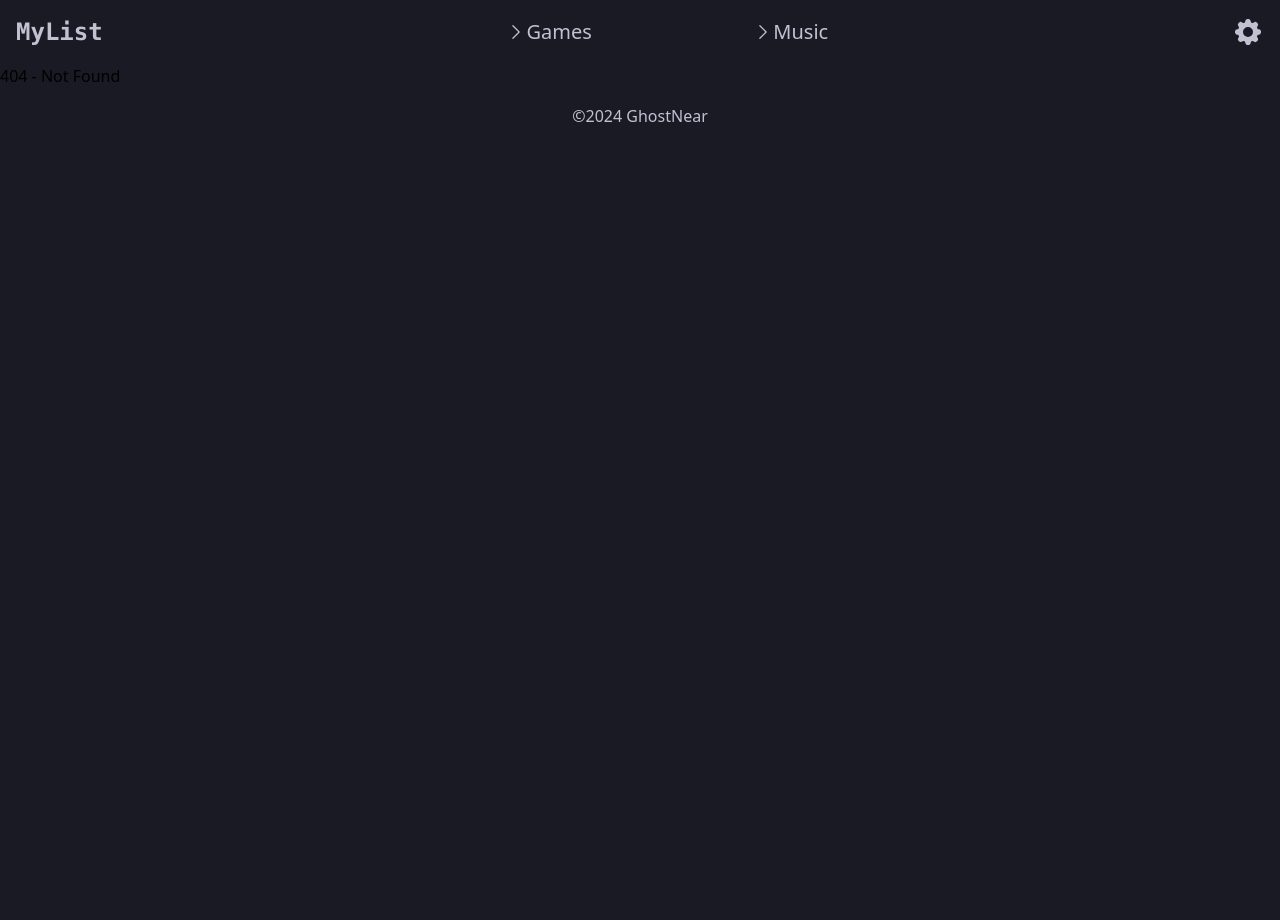
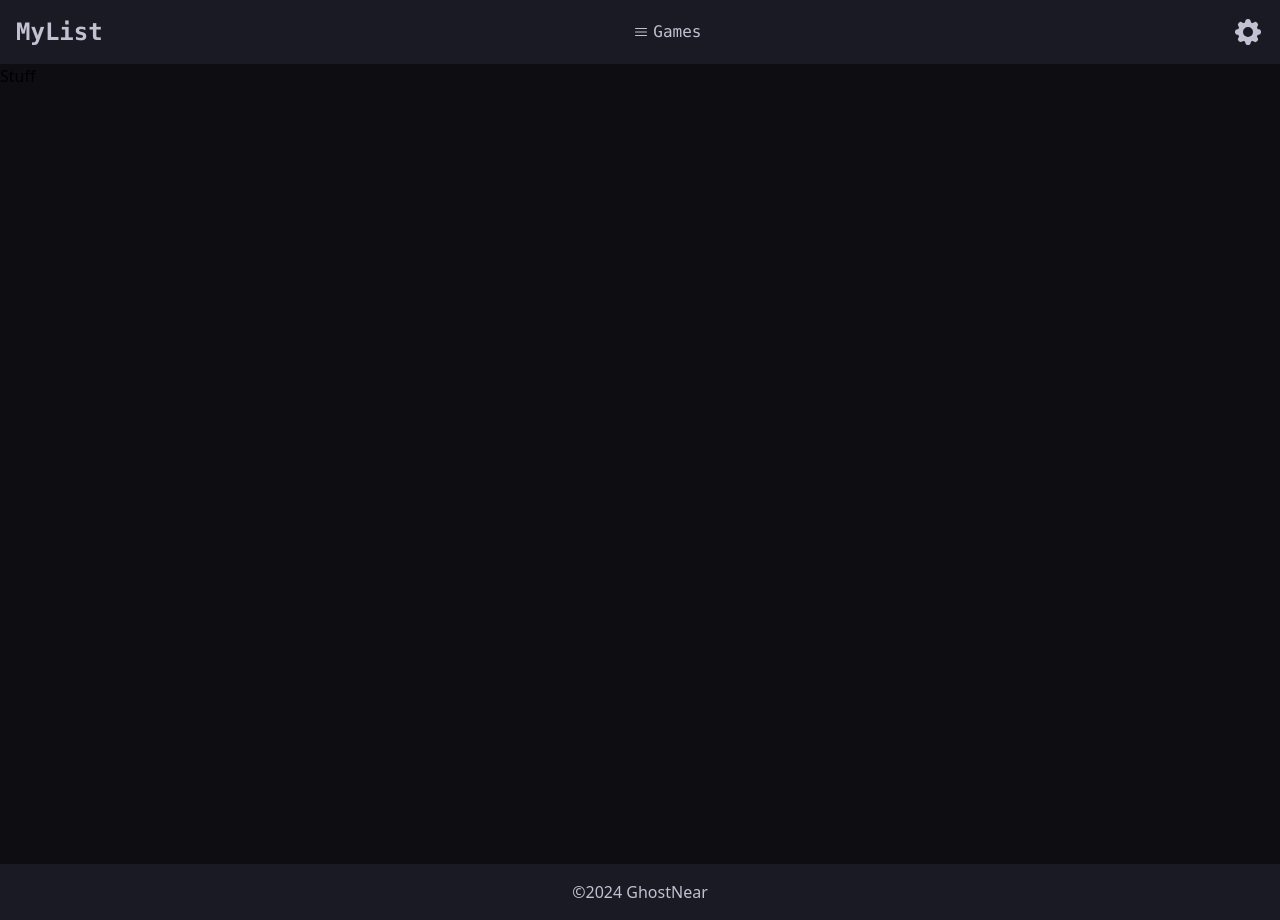
Before and after one commit to ghostnear/second-year-mpp, a React (Vite) app in the folder frontend/: page /games in a window 1280 px wide. Before the commit this address had no page. Before the commit the page ends 800 px from the top, so only its background shows below. Built offline with nearby package versions, Linux system fonts and the light colour scheme.

Commit message:
Add more pages.

```diff
--- a/frontend/src/App.js
+++ b/frontend/src/App.js
@@ -1,6 +1,7 @@
-import { Routes, Route } from 'react-router-dom';
+import { Routes, Route, Navigate } from 'react-router-dom';
 import HomePage from './pages/home';
-import MangaPage from './pages/manga';
+import GamesPage from './pages/games';
+import ViewGamePage from './pages/viewgame';
 import NotFoundPage from './pages/not-found';
 import Header from './components/header';
 import Footer from './components/footer';
@@ -11,8 +12,10 @@ const App = () => {
 
         <Routes>
             <Route path="/" element={ <HomePage/> } />
-            <Route path="/manga/:id" element={ <MangaPage/> } />
-            <Route path="*" element={ <NotFoundPage/> } />
+            <Route path="/game/:id" element={ <ViewGamePage/> } />
+            <Route path="/games/" element={ <GamesPage/> } />
+            <Route path="/404/" element={ <NotFoundPage/> } />
+            <Route path="*" element={ <Navigate replace to="/404/" /> } />
         </Routes>
 
         <Footer/>
--- /dev/null
+++ b/frontend/src/components/genericHeaderPiece.js
@@ -0,0 +1,13 @@
+import { Bars3Icon } from '@heroicons/react/24/solid'
+import { Link } from 'react-router-dom';
+
+const GenericHeader = (params) => {
+    return <nav className={`w-100 bg-secondary m-auto`}>
+        <Link to={params.link} className={`flex items-center`}>
+            <Bars3Icon className={`dark:text-main w-4 h-4 mr-1`}/>
+            <h1 className={`dark:text-main text-s font-mono`}>{params.label}</h1>
+        </Link>
+    </nav>;
+}
+
+export default GenericHeader;
--- a/frontend/src/components/header.js
+++ b/frontend/src/components/header.js
@@ -1,29 +1,28 @@
-import { Cog8ToothIcon } from '@heroicons/react/24/solid'
-import GamesHeader from './header/gamesheader';
-import MusicHeader from './header/musicheader';
+import { Cog8ToothIcon  } from '@heroicons/react/24/solid'
+import { Link } from 'react-router-dom';
+import GenericHeader from './genericHeaderPiece.js';
 
 const Header = () => {
-    return <header className={`w-100 bg-secondary sticky p-4`}>
+    return <header className={`w-100 bg-secondary sticky top-0 p-4`}>
         <nav className={`grid grid-flow-col justify-stretch`}>
             {/* Left side of the navbar. */}
             <div className={`flex justify-start`}>
-                <a href="/" target="_blank">
+                <Link to="/">
                     <h1 className={`antialiased dark:text-main font-mono text-2xl font-extrabold text-page-header`}>
                         MyList
                     </h1>
-                </a>
+                </Link>
             </div>
             {/* Center of the navbar. */}
             <div className={`flex justify-center`}>
-                <GamesHeader/>
-                <MusicHeader/>
+                <GenericHeader label="Games" link="/games/"/>
             </div>
 
             {/* Right side of the navbar. */}
             <div className={`flex justify-end`}>
-                <a href="/settings/" target="_self">
+                <Link to="/settings/">
                     <Cog8ToothIcon className={`w-8 h-8 dark:text-main font-mono text-page-header`}/>
-                </a>
+                </Link>
             </div>
         </nav>
     </header>;
--- a/frontend/src/components/header/gamesheader.js
+++ /dev/null
@@ -1,10 +0,0 @@
-import { ChevronRightIcon } from '@heroicons/react/24/solid'
-
-const GamesHeader = () => {
-    return <nav className={`w-100 bg-secondary m-auto flex`}>
-        <ChevronRightIcon className={`dark:text-main w-5 h-5 my-auto`}/>
-        <h1 className={`dark:text-main text-xl`}>Games</h1>
-    </nav>;
-}
-
-export default GamesHeader;
--- a/frontend/src/components/header/musicheader.js
+++ /dev/null
@@ -1,10 +0,0 @@
-import { ChevronRightIcon } from '@heroicons/react/24/solid'
-
-const MusicHeader = () => {
-    return <nav className={`w-100 bg-secondary m-auto flex`}>
-        <ChevronRightIcon className={`dark:text-main w-5 h-5 my-auto`}/>
-        <h1 className={`dark:text-main text-xl`}>Music</h1>
-    </nav>;
-}
-
-export default MusicHeader;
--- /dev/null
+++ b/frontend/src/pages/games.js
@@ -0,0 +1,12 @@
+import { useParams } from 'react-router-dom';
+
+const GamesPage = () => {
+    const { id } = useParams();
+    return (
+        <main className={`min-h-screen bg-main`}>
+            <h1>Stuff {id}</h1>
+        </main>
+    );
+}
+
+export default GamesPage;
--- a/frontend/src/pages/manga.js
+++ /dev/null
@@ -1,12 +0,0 @@
-import { useParams } from 'react-router-dom';
-
-const MangaPage = () => {
-    const { id } = useParams();
-    return (
-        <div>
-            <h1>Manga {id}</h1>
-        </div>
-    );
-}
-
-export default MangaPage;
--- a/frontend/src/pages/not-found.js
+++ b/frontend/src/pages/not-found.js
@@ -1,8 +1,11 @@
 const NotFoundPage = () => {
     return (
-        <div>
-            <h1>404 - Not Found</h1>
-        </div>
+        <main className={`min-h-screen bg-main flex`}>
+            <div className={`m-auto grid justify-items-center`}>
+                <h1 className={`text-9xl mb-4 dark:text-main`}>404</h1>
+                <h2 className={`text-3xl dark:text-main`}>This page does not exist.</h2>
+            </div>
+        </main>
     );
 }
 
--- /dev/null
+++ b/frontend/src/pages/viewgame.js
@@ -0,0 +1,12 @@
+import { useParams } from 'react-router-dom';
+
+const GamePage = () => {
+    const { id } = useParams();
+    return (
+        <main className={`min-h-screen bg-main`}>
+            <h1>Stuff {id}</h1>
+        </main>
+    );
+}
+
+export default GamePage;
```
